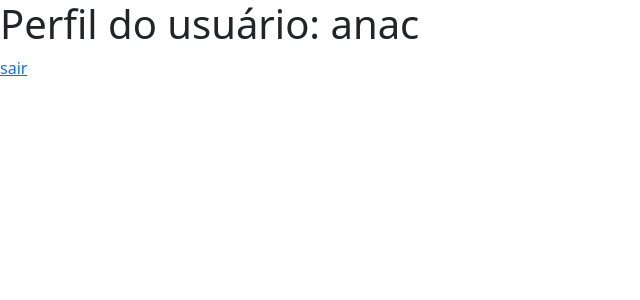
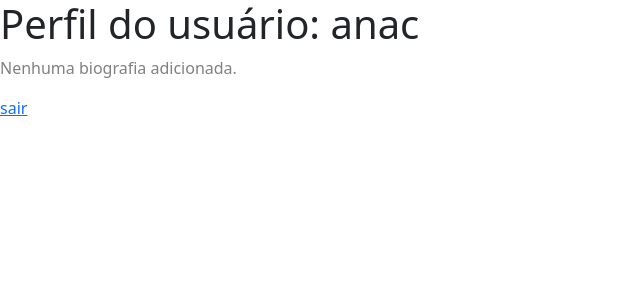
Before and after one commit to Axwrsy/Fleshi, a Flask app: page /profile/2 in a window 1280 px wide. Shown: the top 300 px of the page, without its empty margins (0-640 px from the left). Run offline with Flask 3, Linux system fonts and the light colour scheme; a user stored in the database is signed in.

Commit message:
feat: add bio column and profile

```diff
--- a/appfleshi/templates/profile.html
+++ b/appfleshi/templates/profile.html
@@ -9,6 +9,17 @@
 {% block body %}
     <body>
         <h1>Perfil do usuário: {{ user.username }}</h1>
+
+
+        {% if user.bio %}
+            <p class="bio">{{ user.bio }}</p>
+        {% else %}
+            <p class="bio" style="color:gray;">Nenhuma biografia adicionada.</p>
+        {% endif %}
+
+        {% if current_user.id == user.id %}
+            <a href="{{ url_for('editar_perfil') }}">Editar biografia</a>
+        {% endif %}
 
         {% if form %}
             <form method="post" enctype="multipart/form-data">
```
Also changed, not shown: instance/datafleshi.db.
